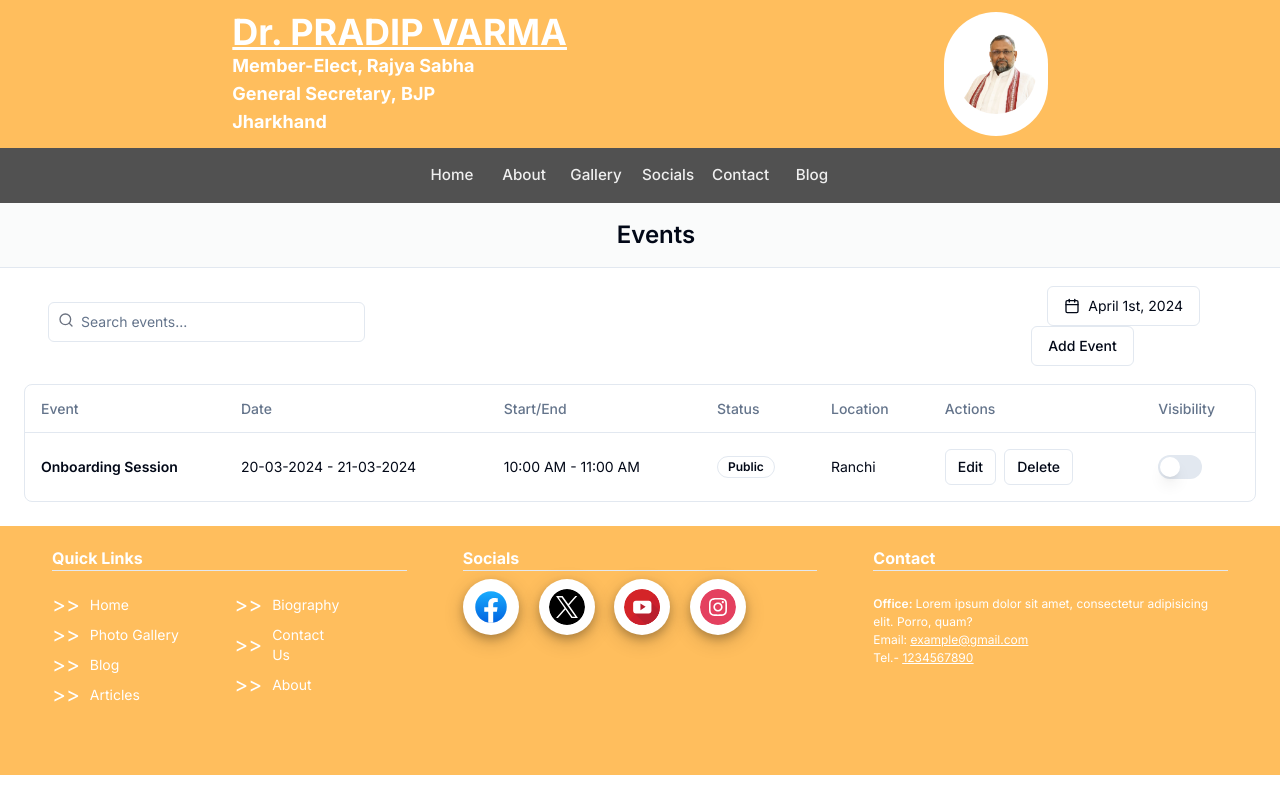
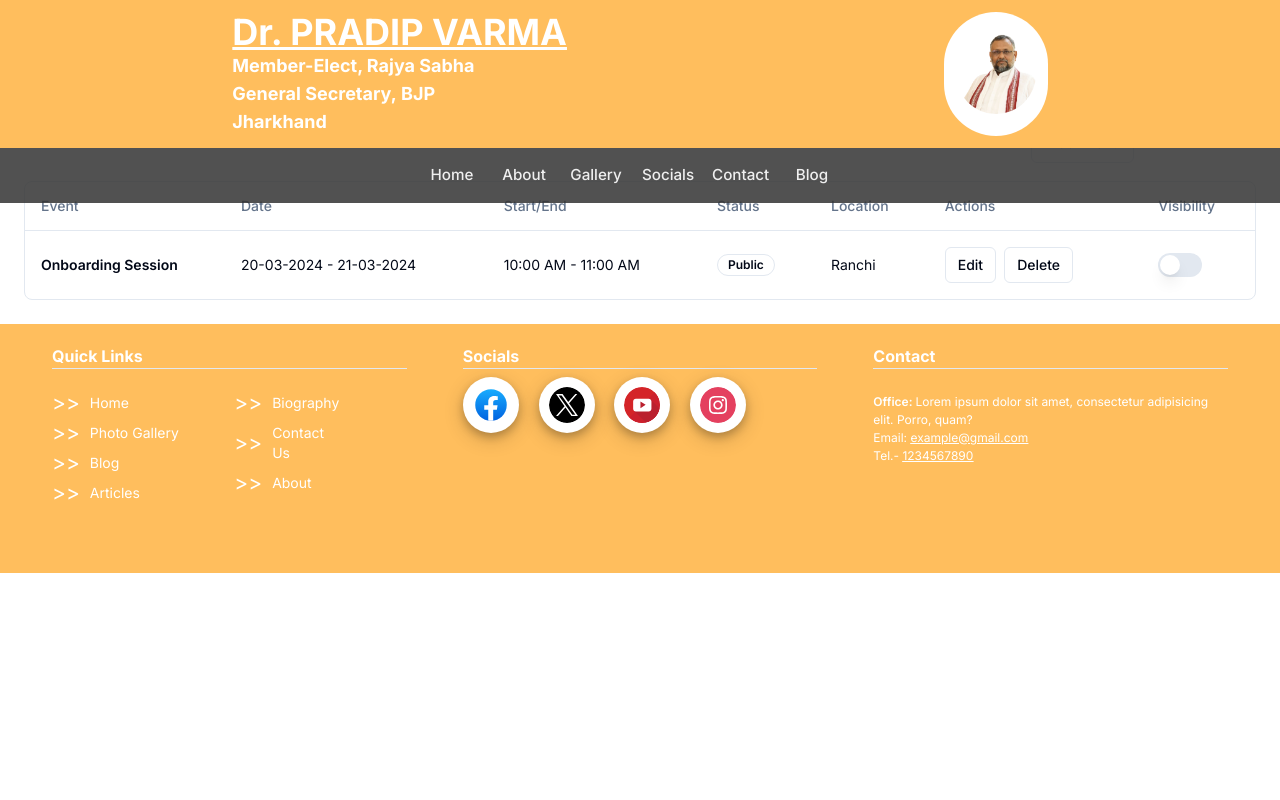
Before and after one commit to tanmoy-das-sbu/Portfolio, a Next.js app in the folder frontend/: page /adminpanel in a window 1280 px wide. Built offline with nearby package versions, Linux system fonts and the light colour scheme; no server answers.

Commit message:
Update header.css

```diff
--- a/frontend/src/components/header.css
+++ b/frontend/src/components/header.css
@@ -9,6 +9,12 @@
     width: 100%;
     z-index: 1000;
   }
+
+.header{
+    position: fixed;
+    width: 100%;
+    z-index: 1000;
+}
 .header-main-div{
     z-index: 1000;
 }
```
